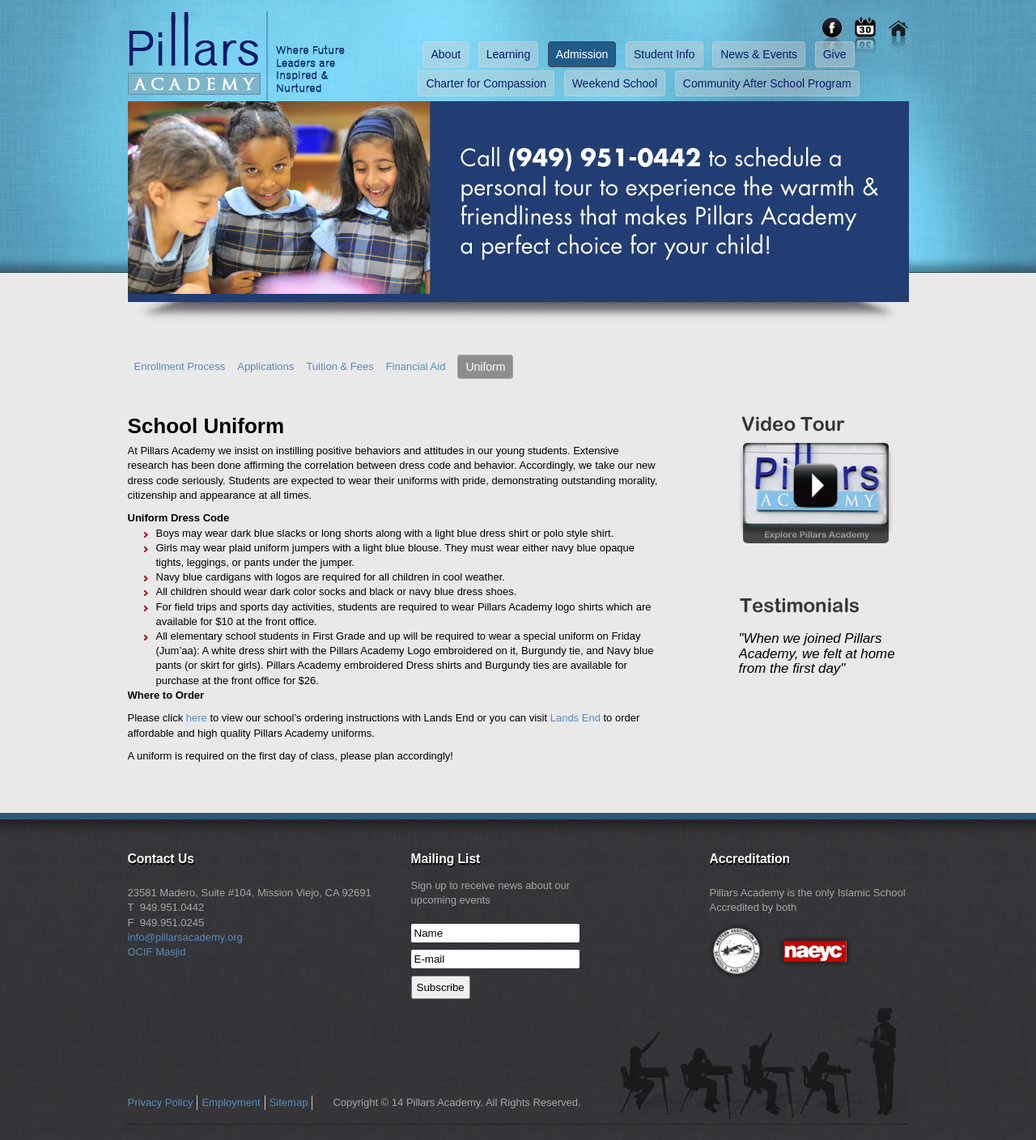
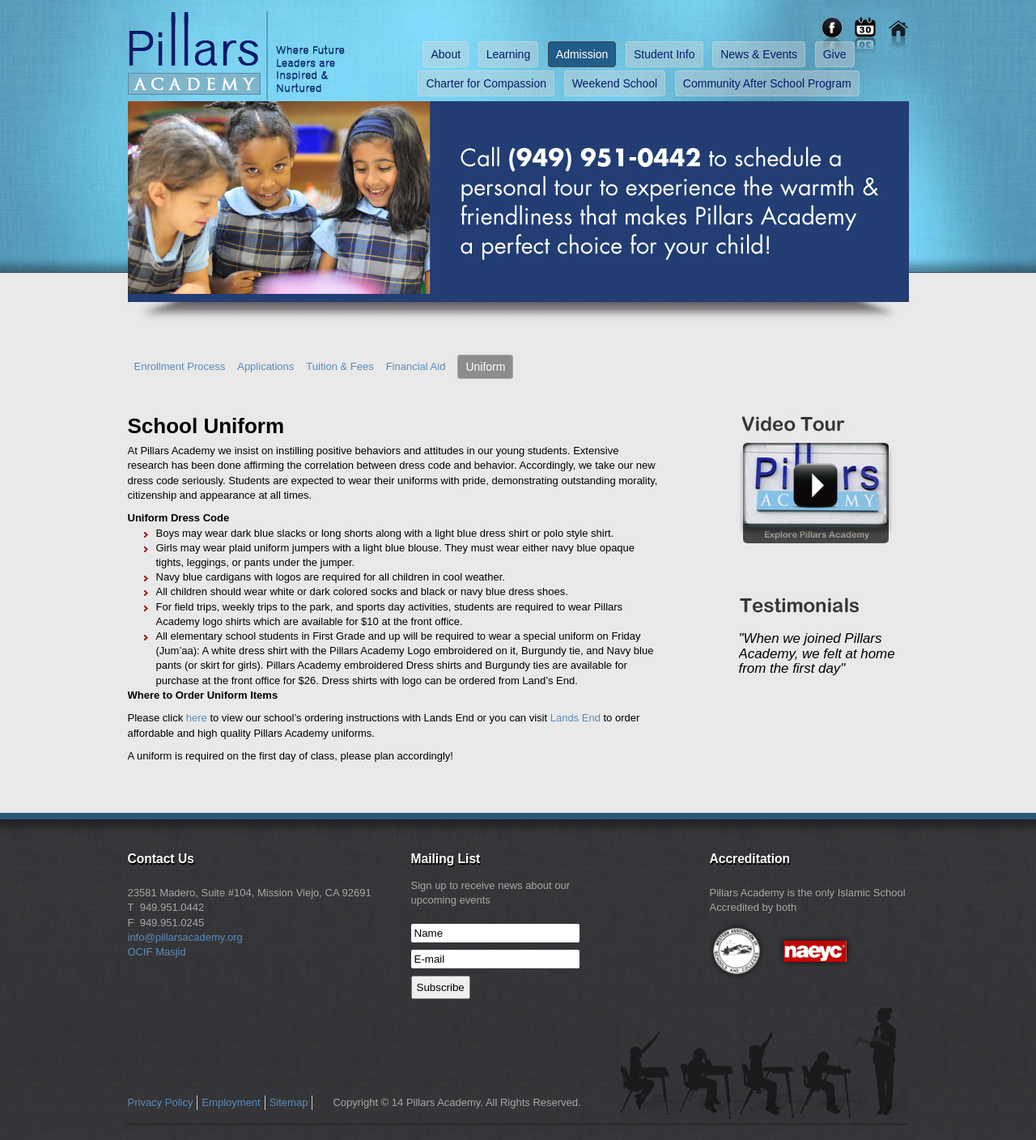
Before and after one commit to pillarsacademy/pillarsacademy.github.io, a Jekyll site: the page built from admission/uniform.md, in a window 1280 px wide. Shown: the whole page at 81% size. Built offline with Jekyll 4.4.1, drawn with Linux system fonts in a browser that asks for light colours; nearby versions of some CDN libraries; Markdown is read by kramdown in place of the engine named in the settings.

Commit message:
Update uniform.md

```diff
--- a/admission/uniform.md
+++ b/admission/uniform.md
@@ -11,12 +11,12 @@
 - Boys may wear dark blue slacks or long shorts along with a light blue dress shirt or polo style shirt.
 - Girls may wear plaid uniform jumpers with a light blue blouse. They must wear either navy blue opaque tights, leggings, or pants under the jumper.
 - Navy blue cardigans with logos are required for all children in cool weather.
-- All children should wear dark color socks and black or navy blue dress shoes.
-- For field trips and sports day activities, students are required to wear Pillars Academy logo shirts which are available for $10 at the front office.
-- All elementary school students in First Grade and up will be required to wear a special uniform on Friday (Jum'aa): A white dress shirt with the Pillars Academy Logo embroidered on it, Burgundy tie, and Navy blue pants (or skirt for girls). Pillars Academy embroidered Dress shirts and Burgundy ties are available for purchase at the front office for $26.
+- All children should wear white or dark colored socks and black or navy blue dress shoes.
+- For field trips, weekly trips to the park, and sports day activities, students are required to wear Pillars Academy logo shirts which are available for $10 at the front office.
+- All elementary school students in First Grade and up will be required to wear a special uniform on Friday (Jum'aa): A white dress shirt with the Pillars Academy Logo embroidered on it, Burgundy tie, and Navy blue pants (or skirt for girls). Pillars Academy embroidered Dress shirts and Burgundy ties are available for purchase at the front office for $26. Dress shirts with logo can be ordered from Land's End.
 <br />
 
-#### Where to Order
+#### Where to Order Uniform Items
 
 Please click [here](http://www.landsend.com/pp/SchoolSearch.html?selectedSchoolNum=900148883&action=landing) to view our school's ordering instructions with Lands End or you can visit [Lands End](http://www.landsend.com/ix/school-uniforms/index.html?tab=13&seq=1&page=1&pageSize=12&store=le&schoolStoreNum=900148883&omniSchool=900148883) to order affordable and high quality Pillars Academy uniforms.
 
```
